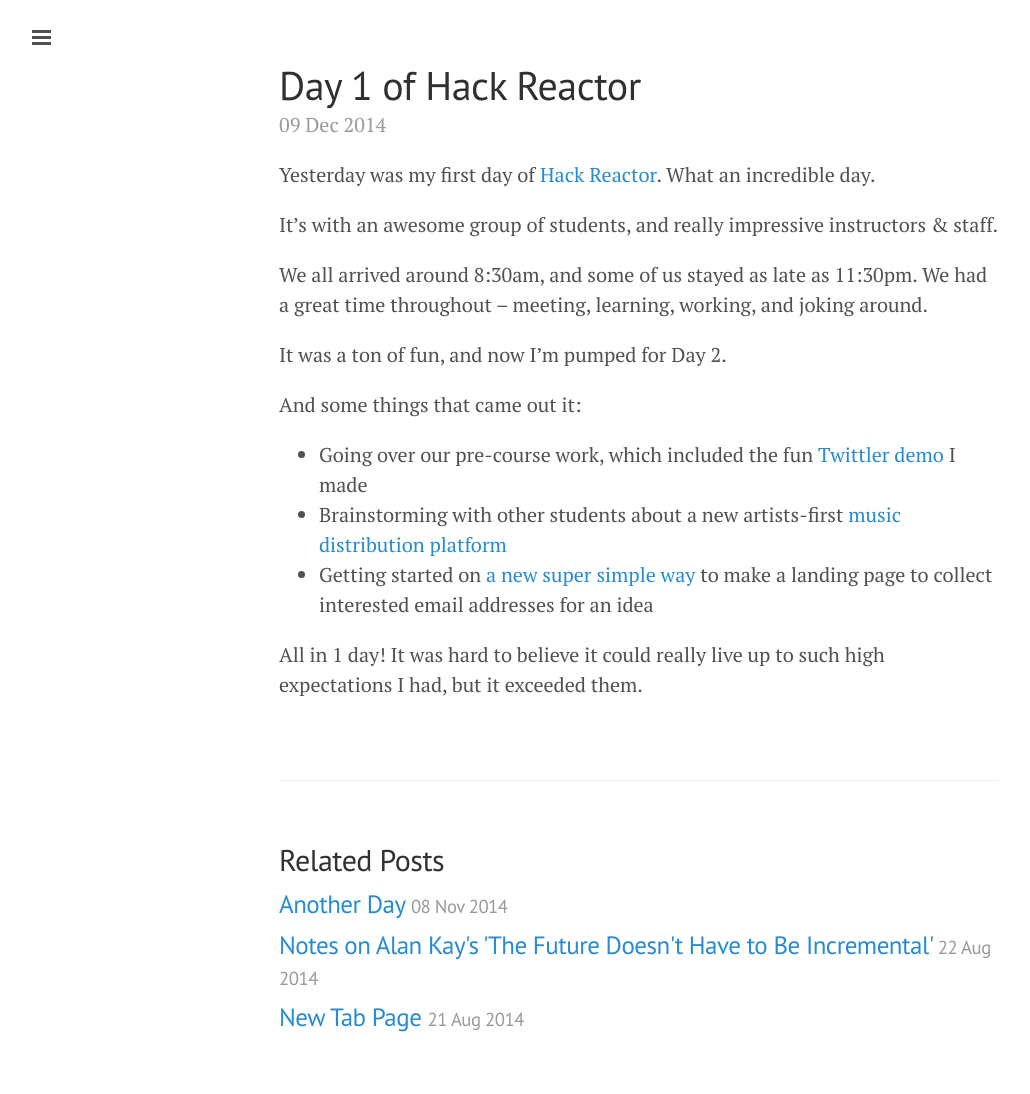
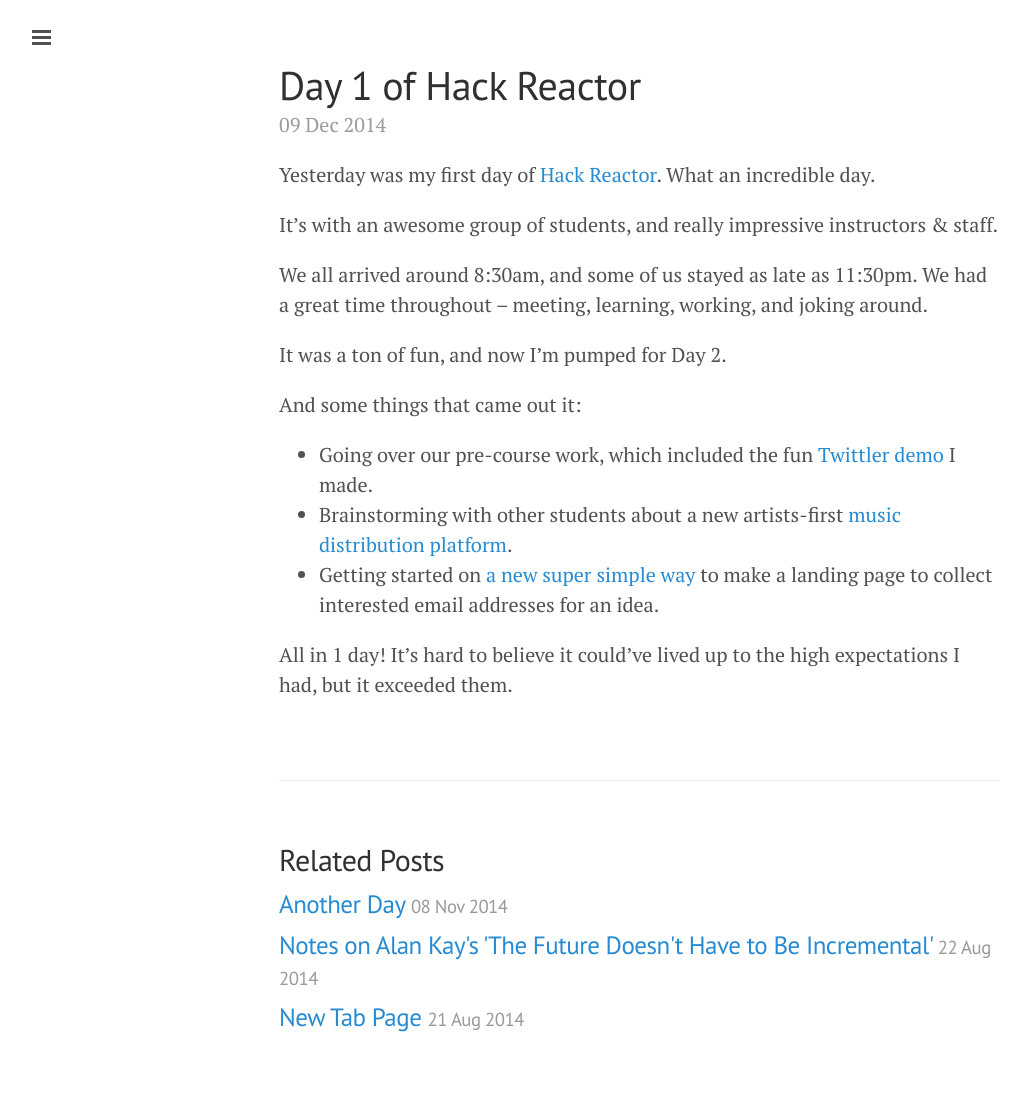
Before and after one commit to dsernst/quotes, a Jekyll site: the page built from _posts/2014-12-09-Hack-Reactor-Day-1.md, in a window 1280 px wide. Shown: the whole page, without its empty margins (1-1031 px from the left). Built offline with Jekyll 4.4.1, drawn with Linux system fonts in a browser that asks for light colours; nearby versions of some CDN libraries.

Commit message:
update: hr day 1 post for clarity

```diff
--- a/_posts/2014-12-09-Hack-Reactor-Day-1.md
+++ b/_posts/2014-12-09-Hack-Reactor-Day-1.md
@@ -16,8 +16,8 @@
 
 And some things that came out it:
 
-* Going over our pre-course work, which included the fun [Twittler demo](http://dsernst.com/2014-12-twittler/) I made
-* Brainstorming with other students about a new artists-first [music distribution platform](https://github.com/dsernst/music-publishing-3.0)
-* Getting started on [a new super simple way](https://github.com/dsernst/landing-page-1-2-3) to make a landing page to collect interested email addresses for an idea
+* Going over our pre-course work, which included the fun [Twittler demo](http://dsernst.com/2014-12-twittler/) I made.
+* Brainstorming with other students about a new artists-first [music distribution platform](https://github.com/dsernst/music-publishing-3.0).
+* Getting started on [a new super simple way](https://github.com/dsernst/landing-page-1-2-3) to make a landing page to collect interested email addresses for an idea.
 
-All in 1 day! It was hard to believe it could really live up to such high expectations I had, but it exceeded them.
+All in 1 day! It's hard to believe it could've lived up to the high expectations I had, but it exceeded them.
```
